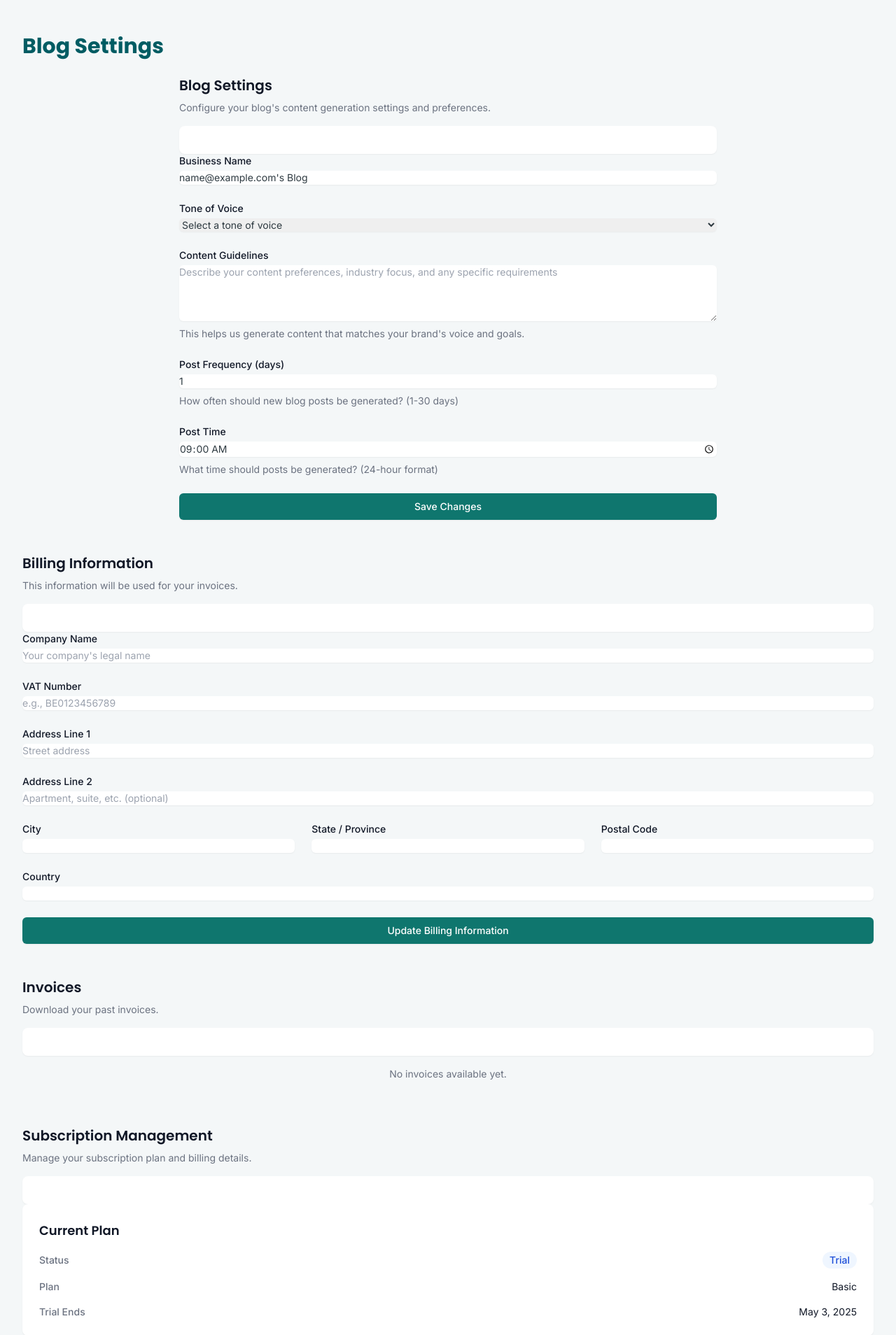
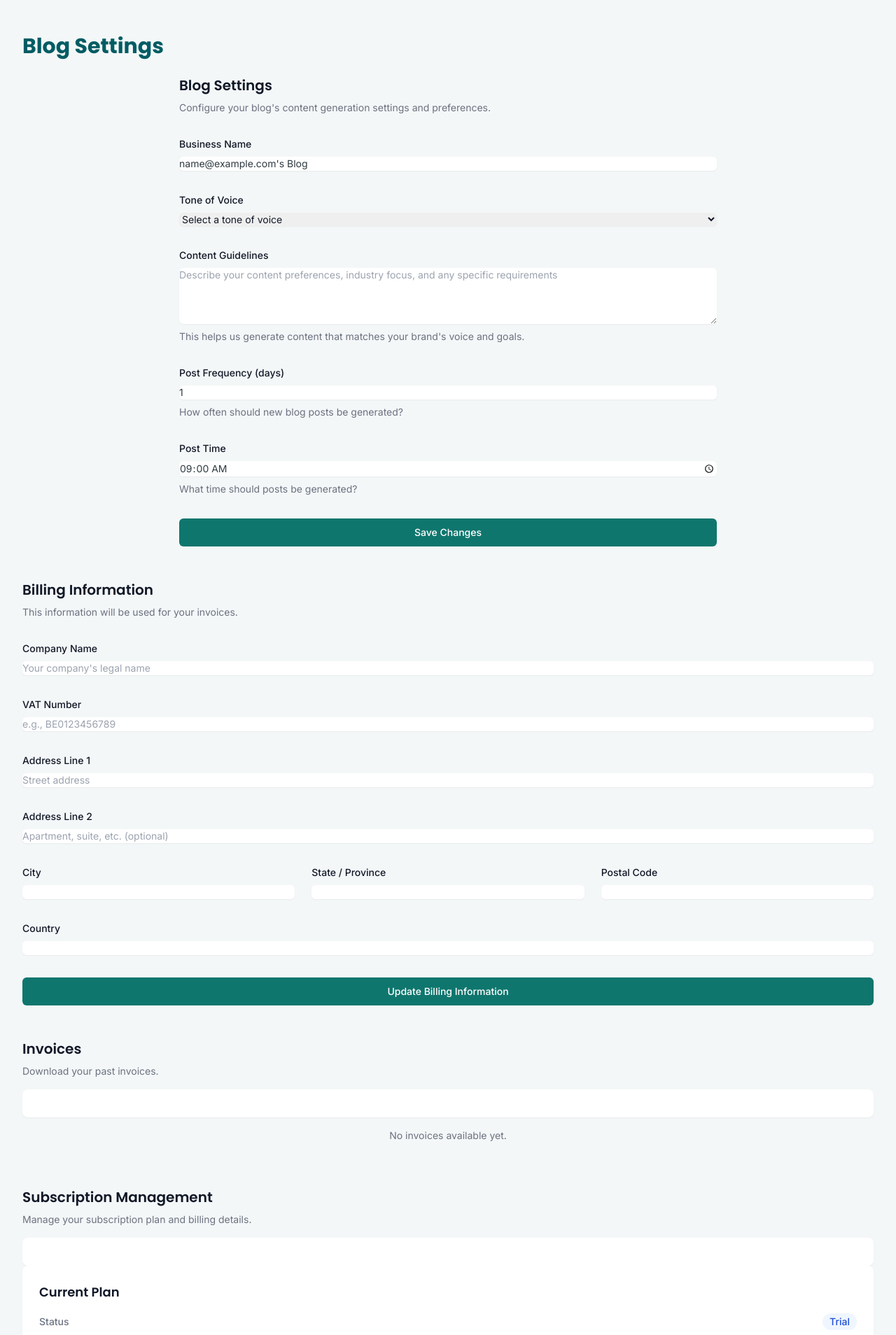
Before and after one commit to LYTE-studios/django-framer-api, a Django app: page /settings/ in a window 1280 px wide. Shown: the part 64-1972 px from the top of the page at 70% size. Run offline with Django 5.2, Linux system fonts and the light colour scheme; the visitor is signed in with stand-in values (Sample User, id 1); data comes from the database, SQL or seed files in the repository; data that the repository does not hold is empty; some libraries are stand-ins or nearby versions.

Commit message:
Update settings.html

```diff
--- a/api/blogs/templates/client/settings.html
+++ b/api/blogs/templates/client/settings.html
@@ -6,28 +6,31 @@
 
 {% block content %}
 <div class="max-w-3xl mx-auto">
-    {% include "client/includes/section.html" with title="Blog Settings" description="Configure your blog's content generation settings and preferences." first=True %}
+    <div class="mb-12">
+        <h2 class="text-xl font-semibold text-gray-900 mb-2">Blog Settings</h2>
+        <p class="text-sm text-gray-500 mb-8">Configure your blog's content generation settings and preferences.</p>
+
         <form method="post">
             {% csrf_token %}
 
             <!-- Business Name -->
-                <div class="mb-6">
-                    <label for="id_name" class="block text-sm font-medium text-gray-900 mb-1">
+            <div class="mb-8">
+                <label for="id_name" class="block text-sm font-medium text-gray-900 mb-2">
                     Business Name
                 </label>
                 <input type="text" name="name" id="id_name" value="{{ object.name }}"
-                        class="mt-1 block w-full rounded-md border-gray-300 shadow-sm focus:border-teal-500 focus:ring-teal-500 sm:text-sm"
+                    class="block w-full rounded-md border-gray-300 shadow-sm focus:border-teal-500 focus:ring-teal-500 sm:text-sm placeholder-gray-400"
                     placeholder="Your business name">
             </div>
 
                 <!-- Tone of Voice -->
-                <div class="mb-6">
-                    <label for="id_tone_of_voice" class="block text-sm font-medium text-gray-900 mb-1">
+                <div class="mb-8">
+                    <label for="id_tone_of_voice" class="block text-sm font-medium text-gray-900 mb-2">
                         Tone of Voice
                     </label>
                     <select id="id_tone_of_voice" name="tone_of_voice"
-                        class="mt-1 block w-full rounded-md border-gray-300 shadow-sm focus:border-teal-500 focus:ring-teal-500 sm:text-sm">
-                        <option value="">Select a tone of voice</option>
+                        class="block w-full rounded-md border-gray-300 shadow-sm focus:border-teal-500 focus:ring-teal-500 sm:text-sm text-gray-900">
+                        <option value="" class="text-gray-400">Select a tone of voice</option>
                         {% for tone in form.fields.tone_of_voice.queryset %}
                         <option value="{{ tone.id }}" {% if tone.id == object.tone_of_voice_id %}selected{% endif %}>
                             {{ tone.name }}
@@ -37,133 +40,134 @@
                 </div>
 
                 <!-- Content Guidelines -->
-                <div class="mb-6">
-                    <label for="id_gpt_prompt" class="block text-sm font-medium text-gray-900 mb-1">
+                <div class="mb-8">
+                    <label for="id_gpt_prompt" class="block text-sm font-medium text-gray-900 mb-2">
                         Content Guidelines
                     </label>
                     <textarea id="id_gpt_prompt" name="gpt_prompt" rows="4"
-                        class="mt-1 block w-full rounded-md border-gray-300 shadow-sm focus:border-teal-500 focus:ring-teal-500 sm:text-sm"
+                        class="block w-full rounded-md border-gray-300 shadow-sm focus:border-teal-500 focus:ring-teal-500 sm:text-sm placeholder-gray-400"
                         placeholder="Describe your content preferences, industry focus, and any specific requirements">{{ object.gpt_prompt }}</textarea>
                     <p class="mt-2 text-sm text-gray-500">This helps us generate content that matches your brand's voice and goals.</p>
                 </div>
 
                 <!-- Post Frequency -->
-                <div class="mb-6">
-                    <label for="id_post_interval_days" class="block text-sm font-medium text-gray-900 mb-1">
+                <div class="mb-8">
+                    <label for="id_post_interval_days" class="block text-sm font-medium text-gray-900 mb-2">
                         Post Frequency (days)
                     </label>
                     <input type="number" name="post_interval_days" id="id_post_interval_days" value="{{ object.post_interval_days }}"
                         min="1" max="30"
-                        class="mt-1 block w-full rounded-md border-gray-300 shadow-sm focus:border-teal-500 focus:ring-teal-500 sm:text-sm">
-                    <p class="mt-2 text-sm text-gray-500">How often should new blog posts be generated? (1-30 days)</p>
+                        class="block w-full rounded-md border-gray-300 shadow-sm focus:border-teal-500 focus:ring-teal-500 sm:text-sm placeholder-gray-400"
+                        placeholder="1-30 days">
+                    <p class="mt-2 text-sm text-gray-500">How often should new blog posts be generated?</p>
                 </div>
 
                 <!-- Post Time -->
-                <div class="mb-6">
-                    <label for="id_post_time" class="block text-sm font-medium text-gray-900 mb-1">
+                <div class="mb-8">
+                    <label for="id_post_time" class="block text-sm font-medium text-gray-900 mb-2">
                         Post Time
                     </label>
                     <input type="time" name="post_time" id="id_post_time" value="{{ object.post_time|time:'H:i' }}"
-                        class="mt-1 block w-full rounded-md border-gray-300 shadow-sm focus:border-teal-500 focus:ring-teal-500 sm:text-sm">
-                    <p class="mt-2 text-sm text-gray-500">What time should posts be generated? (24-hour format)</p>
+                        class="block w-full rounded-md border-gray-300 shadow-sm focus:border-teal-500 focus:ring-teal-500 sm:text-sm"
+                        placeholder="09:00">
+                    <p class="mt-2 text-sm text-gray-500">What time should posts be generated?</p>
                 </div>
 
                 <!-- Submit Button -->
-                <div>
                 <button type="submit"
-                        class="w-full inline-flex justify-center py-2 px-4 border border-transparent shadow-sm text-sm font-medium rounded-md text-white bg-teal-700 hover:bg-teal-800 focus:outline-none focus:ring-2 focus:ring-offset-2 focus:ring-teal-500">
+                    class="w-full bg-teal-700 text-white text-sm font-medium py-2.5 px-4 rounded-md hover:bg-teal-800 focus:outline-none focus:ring-2 focus:ring-teal-500 focus:ring-offset-2 transition-colors">
                     Save Changes
                 </button>
-                </div>
             </form>
         </div>
     </div>
 </div>
 
-{% include "client/includes/section.html" with title="Billing Information" description="This information will be used for your invoices." %}
+<div class="mb-12">
+    <h2 class="text-xl font-semibold text-gray-900 mb-2">Billing Information</h2>
+    <p class="text-sm text-gray-500 mb-8">This information will be used for your invoices.</p>
+
     <form method="post">
         {% csrf_token %}
 
         <!-- Company Name -->
-                <div class="mb-6">
-                    <label for="id_company_name" class="block text-sm font-medium text-gray-900 mb-1">
+        <div class="mb-8">
+            <label for="id_company_name" class="block text-sm font-medium text-gray-900 mb-2">
                 Company Name
             </label>
             <input type="text" name="company_name" id="id_company_name" value="{{ object.company_name }}"
-                        class="mt-1 block w-full rounded-md border-gray-300 shadow-sm focus:border-teal-500 focus:ring-teal-500 sm:text-sm"
+                class="block w-full rounded-md border-gray-300 shadow-sm focus:border-teal-500 focus:ring-teal-500 sm:text-sm placeholder-gray-400"
                 placeholder="Your company's legal name">
         </div>
 
         <!-- VAT Number -->
-                <div class="mb-6">
-                    <label for="id_vat_number" class="block text-sm font-medium text-gray-900 mb-1">
+        <div class="mb-8">
+            <label for="id_vat_number" class="block text-sm font-medium text-gray-900 mb-2">
                 VAT Number
             </label>
             <input type="text" name="vat_number" id="id_vat_number" value="{{ object.vat_number }}"
-                        class="mt-1 block w-full rounded-md border-gray-300 shadow-sm focus:border-teal-500 focus:ring-teal-500 sm:text-sm"
+                class="block w-full rounded-md border-gray-300 shadow-sm focus:border-teal-500 focus:ring-teal-500 sm:text-sm placeholder-gray-400"
                 placeholder="e.g., BE0123456789">
         </div>
 
         <!-- Billing Address -->
-                <div class="mb-6">
-                    <label for="id_billing_address_line1" class="block text-sm font-medium text-gray-900 mb-1">
+        <div class="mb-8">
+            <label for="id_billing_address_line1" class="block text-sm font-medium text-gray-900 mb-2">
                 Address Line 1
             </label>
             <input type="text" name="billing_address_line1" id="id_billing_address_line1" value="{{ object.billing_address_line1 }}"
-                        class="mt-1 block w-full rounded-md border-gray-300 shadow-sm focus:border-teal-500 focus:ring-teal-500 sm:text-sm"
+                class="block w-full rounded-md border-gray-300 shadow-sm focus:border-teal-500 focus:ring-teal-500 sm:text-sm placeholder-gray-400"
                 placeholder="Street address">
         </div>
 
-                <div class="mb-6">
-                    <label for="id_billing_address_line2" class="block text-sm font-medium text-gray-900 mb-1">
+        <div class="mb-8">
+            <label for="id_billing_address_line2" class="block text-sm font-medium text-gray-900 mb-2">
                 Address Line 2
             </label>
             <input type="text" name="billing_address_line2" id="id_billing_address_line2" value="{{ object.billing_address_line2 }}"
-                        class="mt-1 block w-full rounded-md border-gray-300 shadow-sm focus:border-teal-500 focus:ring-teal-500 sm:text-sm"
+                class="block w-full rounded-md border-gray-300 shadow-sm focus:border-teal-500 focus:ring-teal-500 sm:text-sm placeholder-gray-400"
                 placeholder="Apartment, suite, etc. (optional)">
         </div>
 
-                <div class="grid grid-cols-1 gap-6 sm:grid-cols-3 mb-6">
+        <div class="grid grid-cols-1 gap-6 sm:grid-cols-3 mb-8">
             <div>
-                        <label for="id_billing_city" class="block text-sm font-medium text-gray-900 mb-1">
+                <label for="id_billing_city" class="block text-sm font-medium text-gray-900 mb-2">
                     City
                 </label>
                 <input type="text" name="billing_city" id="id_billing_city" value="{{ object.billing_city }}"
-                            class="mt-1 block w-full rounded-md border-gray-300 shadow-sm focus:border-teal-500 focus:ring-teal-500 sm:text-sm">
+                    class="block w-full rounded-md border-gray-300 shadow-sm focus:border-teal-500 focus:ring-teal-500 sm:text-sm placeholder-gray-400">
             </div>
 
             <div>
-                        <label for="id_billing_state" class="block text-sm font-medium text-gray-900 mb-1">
+                <label for="id_billing_state" class="block text-sm font-medium text-gray-900 mb-2">
                     State / Province
                 </label>
                 <input type="text" name="billing_state" id="id_billing_state" value="{{ object.billing_state }}"
-                            class="mt-1 block w-full rounded-md border-gray-300 shadow-sm focus:border-teal-500 focus:ring-teal-500 sm:text-sm">
+                    class="block w-full rounded-md border-gray-300 shadow-sm focus:border-teal-500 focus:ring-teal-500 sm:text-sm placeholder-gray-400">
             </div>
 
             <div>
-                        <label for="id_billing_postal_code" class="block text-sm font-medium text-gray-900 mb-1">
+                <label for="id_billing_postal_code" class="block text-sm font-medium text-gray-900 mb-2">
                     Postal Code
                 </label>
                 <input type="text" name="billing_postal_code" id="id_billing_postal_code" value="{{ object.billing_postal_code }}"
-                            class="mt-1 block w-full rounded-md border-gray-300 shadow-sm focus:border-teal-500 focus:ring-teal-500 sm:text-sm">
+                    class="block w-full rounded-md border-gray-300 shadow-sm focus:border-teal-500 focus:ring-teal-500 sm:text-sm placeholder-gray-400">
             </div>
         </div>
 
-                <div class="mb-6">
-                    <label for="id_billing_country" class="block text-sm font-medium text-gray-900 mb-1">
+        <div class="mb-8">
+            <label for="id_billing_country" class="block text-sm font-medium text-gray-900 mb-2">
                 Country
             </label>
             <input type="text" name="billing_country" id="id_billing_country" value="{{ object.billing_country }}"
-                        class="mt-1 block w-full rounded-md border-gray-300 shadow-sm focus:border-teal-500 focus:ring-teal-500 sm:text-sm">
+                class="block w-full rounded-md border-gray-300 shadow-sm focus:border-teal-500 focus:ring-teal-500 sm:text-sm placeholder-gray-400">
         </div>
 
                 <!-- Submit Button -->
-                <div>
                 <button type="submit"
-                        class="w-full inline-flex justify-center py-2 px-4 border border-transparent shadow-sm text-sm font-medium rounded-md text-white bg-teal-700 hover:bg-teal-800 focus:outline-none focus:ring-2 focus:ring-offset-2 focus:ring-teal-500">
+                    class="w-full bg-teal-700 text-white text-sm font-medium py-2.5 px-4 rounded-md hover:bg-teal-800 focus:outline-none focus:ring-2 focus:ring-teal-500 focus:ring-offset-2 transition-colors">
                     Update Billing Information
                 </button>
-                </div>
             </form>
         </div>
     </div>
```
Lines whose indentation alone changed are shown as unchanged.
